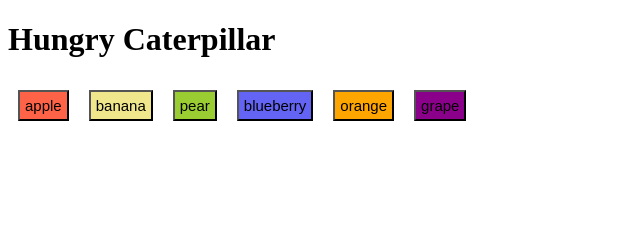
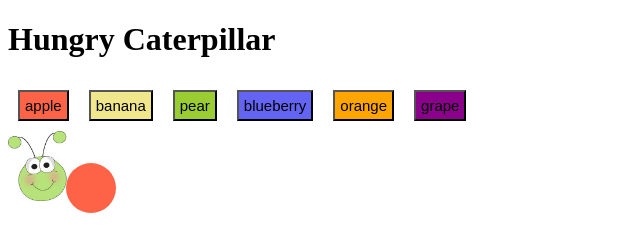
Before and after one commit to Marty42Martinez/day-four-mob, a plain HTML site: page index.html in a window 1280 px wide. Both pictures are taken after a click on the button "apple". Shown: the whole page, without its empty margins (0-640 px from the left). Drawn offline with Linux system fonts and the light colour scheme.

Commit message:
added bug head, segments, css styling, makeSegment function

```diff
--- a/index.html
+++ b/index.html
@@ -15,7 +15,9 @@
         <section id="fruit-buttons">
 
         </section>
-
+        <section id="bug-body">
+            <img id="bug-head" src="assets/bug-head.jpeg">
+        </section>
     </main>
     <footer>
 
--- a/main.css
+++ b/main.css
@@ -27,3 +27,16 @@
 .grape {
     background: darkmagenta;
 }
+
+#bug-head {
+    height: 70px;
+    margin-right: 5px;
+}
+
+.segment {
+    display: inline-block;
+    margin: -12px;
+    border-radius: 100px;
+    width: 50px;
+    height: 50px;
+}
--- a/src/index.js
+++ b/src/index.js
@@ -1,15 +1,22 @@
 const fruitButtons = document.getElementById('fruit-buttons');
+const bugBody = document.getElementById('bug-body');
 const fruitArray = ['apple', 'banana', 'pear', 'blueberry', 'orange', 'grape'];
+
+function makeSegment(fruit) {
+    const segment = document.createElement('span');
+    segment.classList.add('segment', fruit);
+    bugBody.appendChild(segment);
+}
 
 for(let i = 0; i < fruitArray.length; i++) {
     const fruit = fruitArray[i];
-    console.log(fruit);
     const fruitButton = document.createElement('button');
     fruitButton.value = fruit;
     fruitButton.textContent = fruit;
     fruitButton.classList.add('fruit-button', fruit);
-    console.log(fruitButton);
     fruitButtons.appendChild(fruitButton);
+
+    fruitButton.addEventListener('click', function(event) {
+        makeSegment(fruit);
+    });
 }
-
-// console.log('fruit button', fruitButtons);
```
Also changed, not shown: assets/bug-head.jpeg (added).
